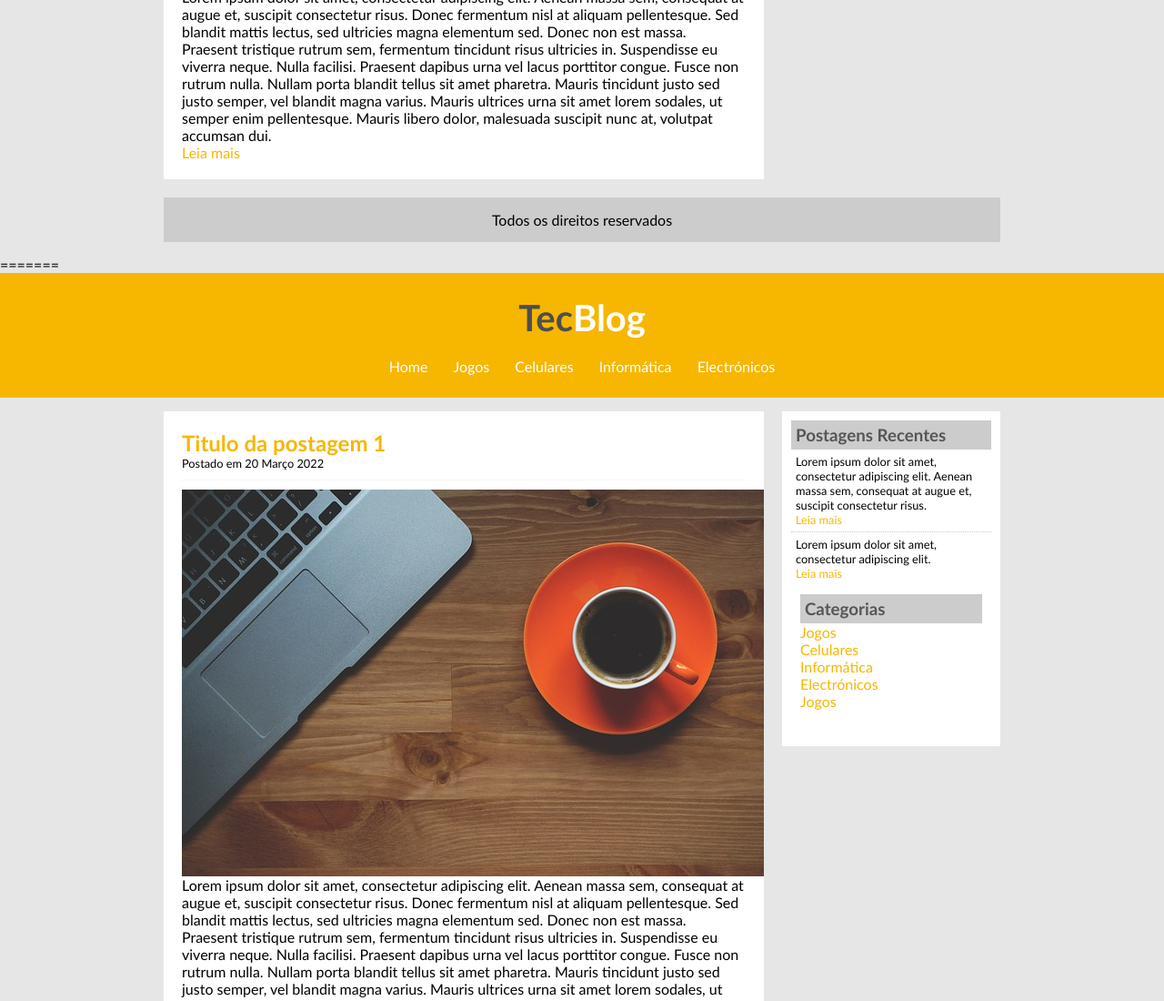
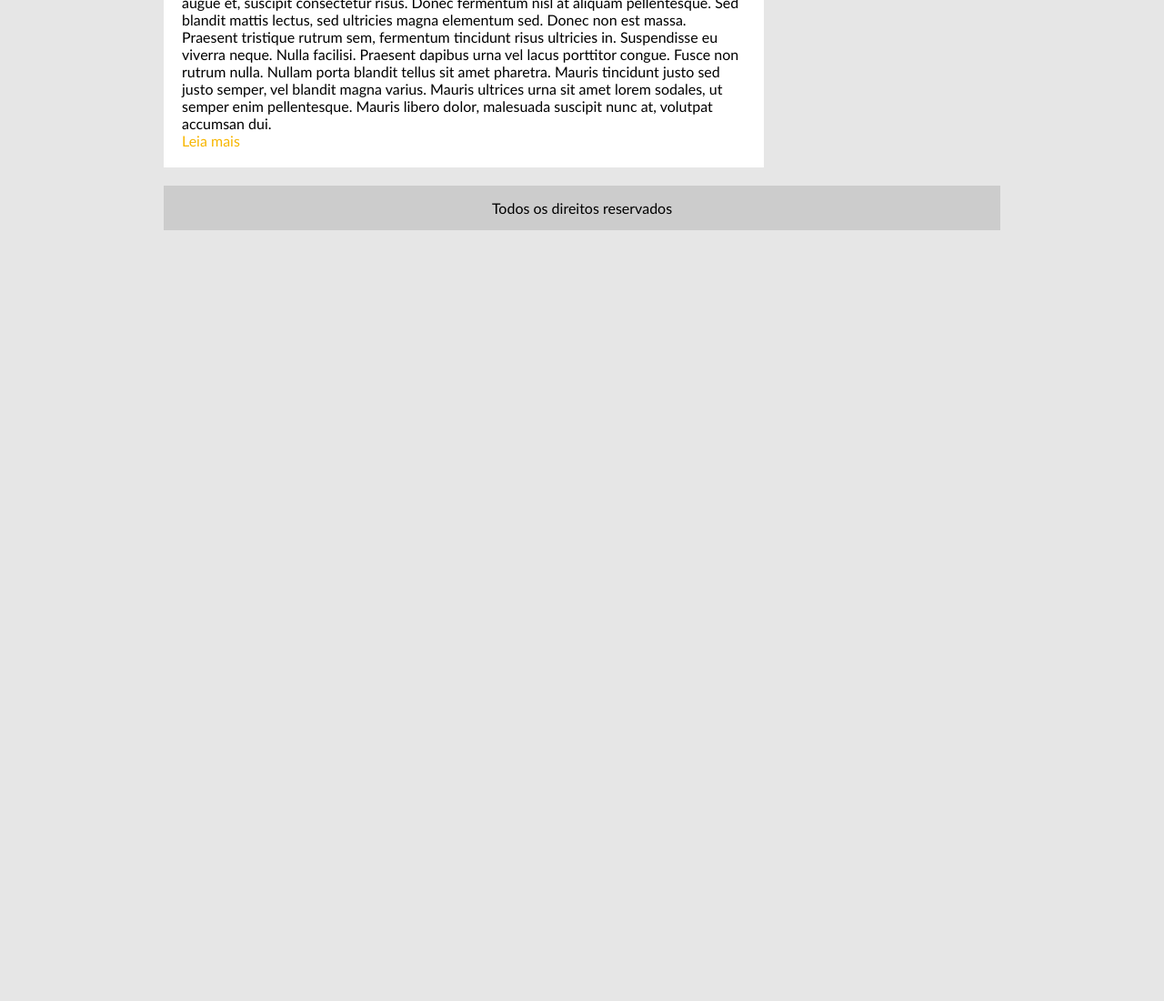
Before and after one commit to julombe/HTML5_CSS3, a plain HTML site: page index.html in a window 1280 px wide. Shown: the part 1436-2536 px from the top of the page at 91% size. After the commit the page ends 1704 px from the top, so only its background shows below. Drawn offline with Linux system fonts and the light colour scheme.

Commit message:
New index

```diff
--- a/index.html
+++ b/index.html
@@ -1,4 +1,4 @@
-<<<<<<< HEAD
+
 <!DOCTYPE html>
 <html>
 <head>
@@ -85,92 +85,5 @@
 	</div>
 
 </body>
-=======
-<!DOCTYPE html>
-<html>
-<head>
-	<title>TecBlog - O seu blog de tecnologia</title>
-	<meta charset="utf-8">
-	<link rel="stylesheet" type="text/css" href="css/estilo.css">
-</head>
-<body>
-	<div id="area-cabecalho">
 
-		<div id="area-logo">
-			<h1>Tec<span class="branco">Blog</span></h1>
-		</div>
-
-		<div id="area-menu">
-			<a href="index.html">Home</a>
-			<a href="jogos.html">Jogos</a>
-			<a href="celulares.html">Celulares</a>
-			<a href="informatica.html">Informática</a>
-			<a href="electronico.html">Electrónicos</a>
-
-		</div>
-
-	</div>
-
-	<div id="area-principal">
-
-		<div id="area-postagens">
-
-			<!-- abertura das postagem -->
-			<div class="postagem">
-				<h2>Titulo da postagem 1</h2>
-				<span class="data-postagem">Postado em 20 Março 2022</span>
-				<img widht= 620px; src="imagens/imagem1.jpg">
-				<p>
-					Lorem ipsum dolor sit amet, consectetur adipiscing elit. Aenean massa sem, consequat at augue et, suscipit consectetur risus. Donec fermentum nisl at aliquam pellentesque. Sed blandit mattis lectus, sed ultricies magna elementum sed. Donec non est massa. Praesent tristique rutrum sem, fermentum tincidunt risus ultricies in. Suspendisse eu viverra neque. Nulla facilisi. Praesent dapibus urna vel lacus porttitor congue. Fusce non rutrum nulla. Nullam porta blandit tellus sit amet pharetra. Mauris tincidunt justo sed justo semper, vel blandit magna varius. Mauris ultrices urna sit amet lorem sodales, ut semper enim pellentesque. Mauris libero dolor, malesuada suscipit nunc at, volutpat accumsan dui.
-				</p>
-				<a href="">Leia mais</a>
-			</div><!--// fecho das postagem -->
-
-			<!-- abertura das postagem -->
-			<div class="postagem">
-				<h2>Titulo da postagem 2</h2>
-				<span class="data-postagem">Postado em 10 Março 2022</span>
-				<img widht= 620px; src="imagens/imagem2.jpg">
-				<p>
-					Lorem ipsum dolor sit amet, consectetur adipiscing elit. Aenean massa sem, consequat at augue et, suscipit consectetur risus. Donec fermentum nisl at aliquam pellentesque. Sed blandit mattis lectus, sed ultricies magna elementum sed. Donec non est massa. Praesent tristique rutrum sem, fermentum tincidunt risus ultricies in. Suspendisse eu viverra neque. Nulla facilisi. Praesent dapibus urna vel lacus porttitor congue. Fusce non rutrum nulla. Nullam porta blandit tellus sit amet pharetra. Mauris tincidunt justo sed justo semper, vel blandit magna varius. Mauris ultrices urna sit amet lorem sodales, ut semper enim pellentesque. Mauris libero dolor, malesuada suscipit nunc at, volutpat accumsan dui.
-				</p>
-				<a href="">Leia mais</a>
-			</div><!--// fecho das postagem -->
-		</div>
-		<div id="area-lateral">
-
-			<div class="conteudo-lateral">
-				<h3>Postagens Recentes</h3>
-				<div class="postagem-lateral">
-					<p>Lorem ipsum dolor sit amet, consectetur adipiscing elit. Aenean massa sem, consequat at augue et, suscipit consectetur risus.</p>
-					<a href="">Leia mais</a>
-				</div>
-
-				<div class="postagem-lateral" style="border-bottom: none;">
-					<p>Lorem ipsum dolor sit amet, consectetur adipiscing elit.</p>
-					<a href="">Leia mais</a>
-				</div>
-
-					<div class="conteudo-lateral">
-				<h3>Categorias</h3>
-
-				<a href="jogos.html">Jogos</a><br>
-				<a href="celulares.html">Celulares</a><br>
-				<a href="informatica.html">Informática</a><br>
-				<a href="electronico.html">Electrónicos</a><br>
-				<a href="index.html">Jogos</a>
-
-			</div>
-
-			</div>
-		</div>
-
-		<div id="rodape">
-			Todos os direitos reservados
-		</div>
-
-	</div>
-
-</body>
->>>>>>> 8d7a21274bf3fee723d9a9d9dcfe38a2af6aecb3
 </html>
```
